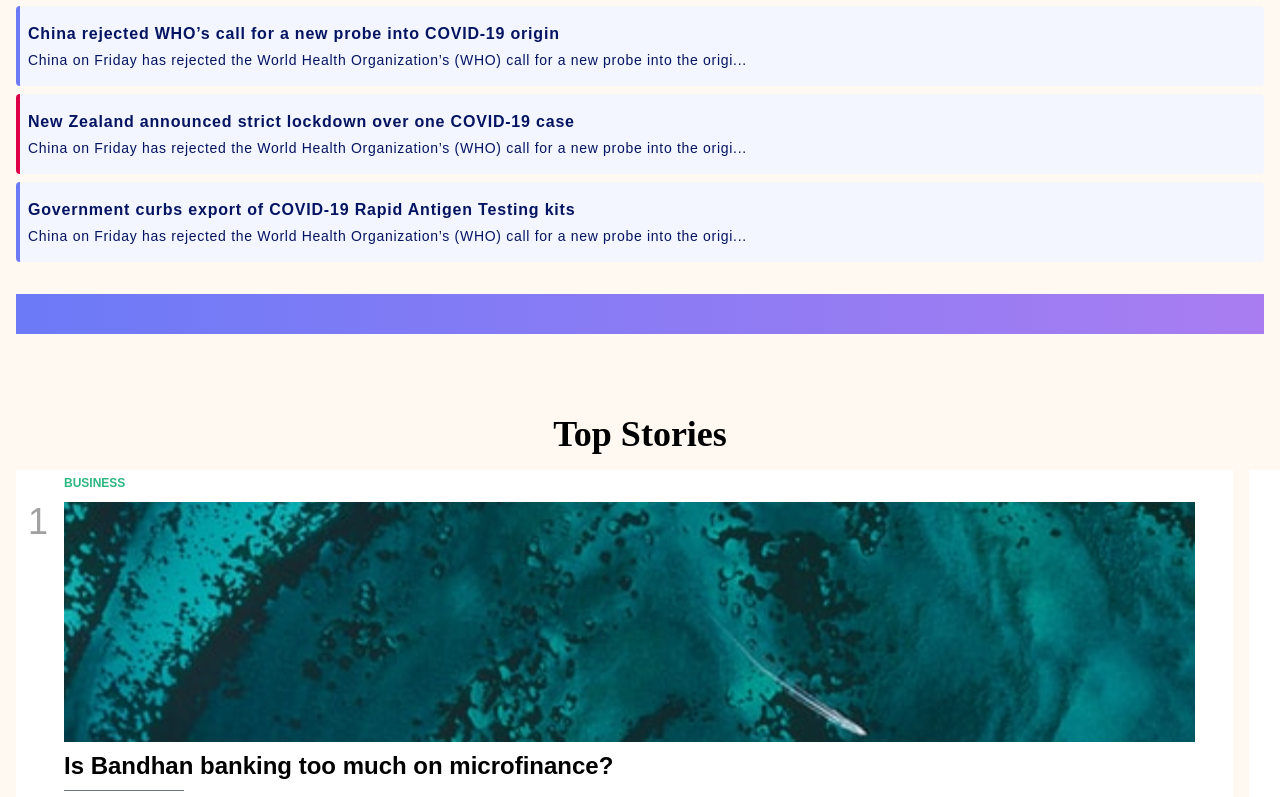
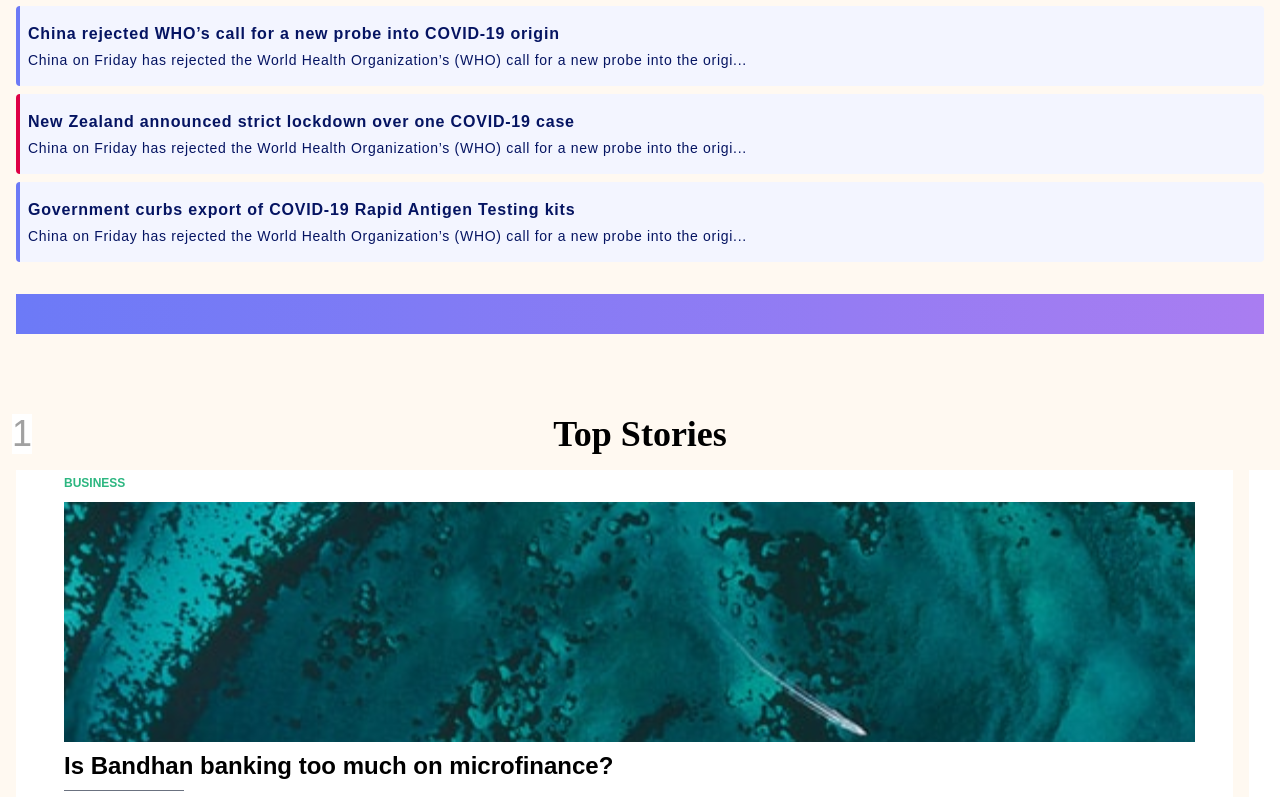
Before and after one commit to snehlatasingh123/TMC-test, a Next.js app: page / in a window 1280 px wide. Shown: the part 2003-2800 px from the top of the page. Built offline with nearby package versions, Linux system fonts and the light colour scheme.

Commit message:
few-changes

```diff
--- a/src/app/components/News.tsx
+++ b/src/app/components/News.tsx
@@ -1,5 +1,5 @@
 "use client";
-import React, { useEffect, useState } from 'react';
+import React from 'react';
 
 interface NewsCardProps {
   title: string;
@@ -16,7 +16,7 @@ const newsData: NewsCardProps[] = [
 ];
 
 const News: React.FC = () => {
-  const [currentIndex, setCurrentIndex] = useState(0);
+//   const [currentIndex, setCurrentIndex] = useState(0);
 
   // Automatically advance the carousel every 5 seconds
 //   useEffect(() => {
@@ -28,16 +28,15 @@ const News: React.FC = () => {
 //   }, []);
 
   // Calculate the transform style based on the current index
-  const getTransformStyle = (): React.CSSProperties => {
-    const offset = currentIndex * -87.5; // Show 1/8 part of the next card
-    return { transform: `translateX(${offset}%)` };
-  };
+//   const getTransformStyle = (): React.CSSProperties => {
+//     const offset = currentIndex * -87.5; // Show 1/8 part of the next card
+//     return { transform: `translateX(${offset}%)` };
+//   };
 
   return (
     <div className="bg-[#FFF9F1] relative overflow-hidden w-full p-4 pt-8 mx-auto">
       <div
         className="flex transition-transform duration-700 ease-in-out"
-        style={getTransformStyle()}
       >
         {newsData.map((news, index) => (
           <div
--- a/src/app/components/TopStories.tsx
+++ b/src/app/components/TopStories.tsx
@@ -1,5 +1,5 @@
 "use client";
-import React, { useEffect, useState } from 'react';
+import React from 'react';
 import Image from 'next/image';
 
 interface ArticleProps {
@@ -43,7 +43,7 @@ const articles: ArticleProps[] = [
 ];
 
 const TopStories: React.FC = () => {
-  const [currentIndex, setCurrentIndex] = useState(0);
+//   const [currentIndex, setCurrentIndex] = useState(0);
 
 //   useEffect(() => {
 //     const interval = setInterval(() => {
@@ -53,10 +53,10 @@ const TopStories: React.FC = () => {
 //     return () => clearInterval(interval);
 //   }, []);
 
-  const getTransformStyle = (): React.CSSProperties => {
-    const offset = currentIndex * -87.5; // Adjusts the carousel shift
-    return { transform: `translateX(${offset}%)` };
-  };
+//   const getTransformStyle = (): React.CSSProperties => {
+//     const offset = currentIndex * -87.5; // Adjusts the carousel shift
+//     return { transform: `translateX(${offset}%)` };
+//   };
 
   return (
     <div className="bg-[#FFF9F1] relative overflow-hidden w-full p-4 pt-8  mx-auto">
@@ -65,7 +65,7 @@ const TopStories: React.FC = () => {
 
       <div
         className="flex transition-transform duration-700 ease-in-out"
-        style={getTransformStyle()}
+
       >
 
         {articles.map((article, index) => (
```
